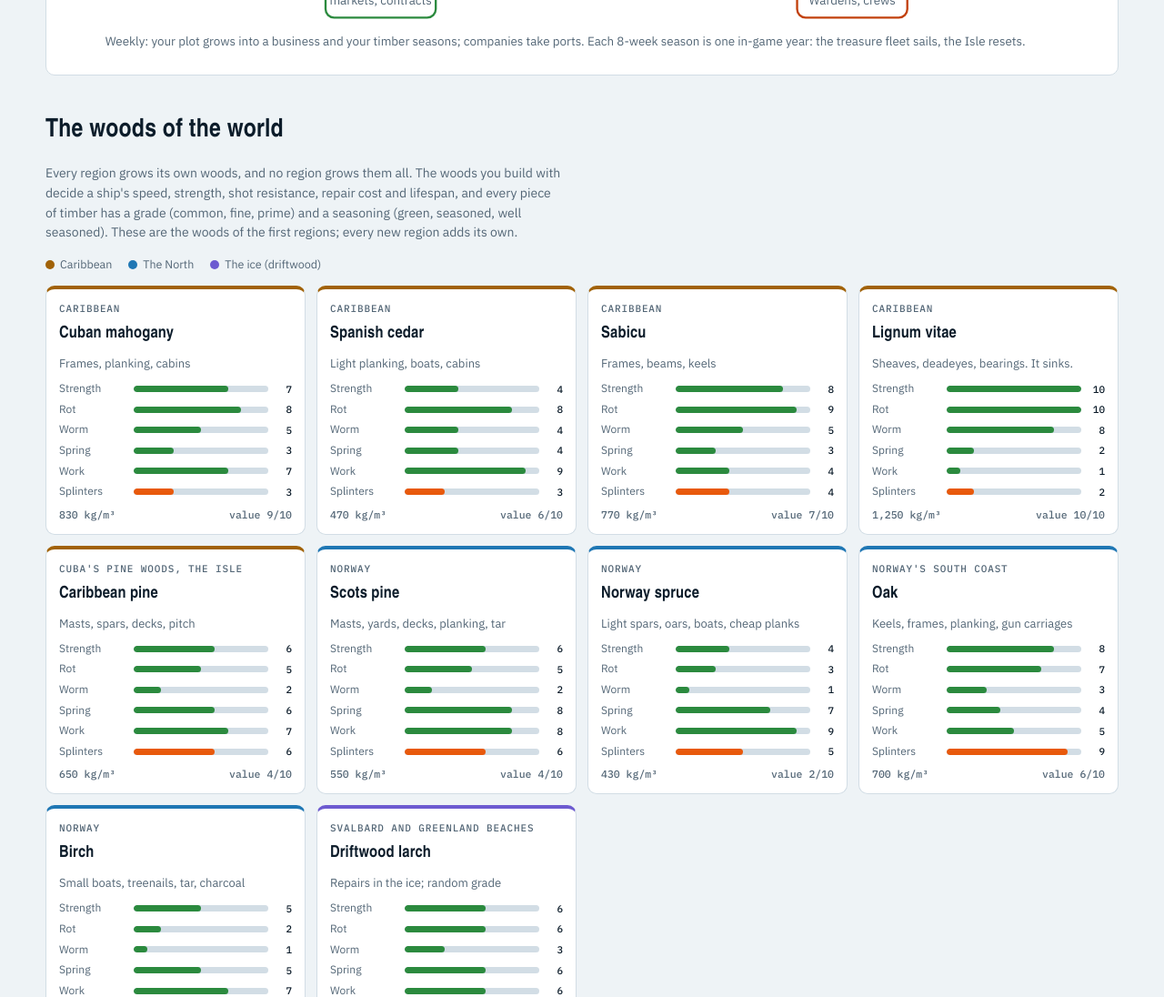
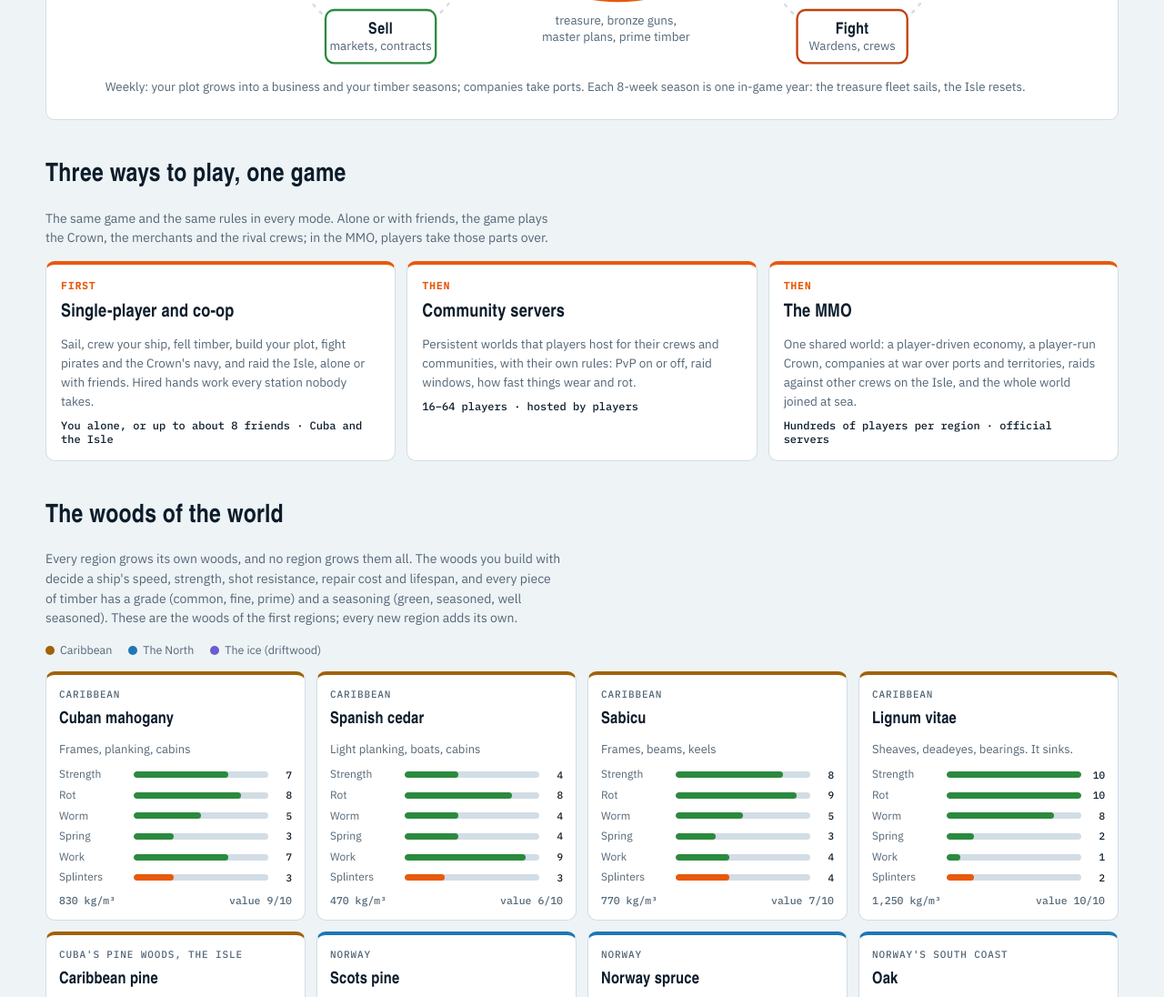
Before and after one commit to jdrexxxx/warshipx-site, a plain HTML site: page index.html in a window 1280 px wide. Shown: the part 680-1776 px from the top of the page at 91% size. Drawn offline with Linux system fonts and the light colour scheme; a web font is replaced by a local one.

Commit message:
Road map: launch order (single-player and co-op, community servers, then the MMO)

```diff
--- a/index.html
+++ b/index.html
@@ -4,7 +4,7 @@
 <meta charset="utf-8">
 <meta name="viewport" content="width=device-width, initial-scale=1, viewport-fit=cover">
 <title>WarshipX Game Map</title>
-<meta name="description" content="WarshipX is a survival MMO in the Age of Sail: crews run wooden ships built from the woods of a mini real world, raid a sealed isle, smuggle, trade and fight for land.">
+<meta name="description" content="WarshipX is a survival game in the Age of Sail: crews run wooden ships built from the woods of a mini real world, raid a sealed isle, smuggle, trade and fight for land. Single-player and co-op first, then community servers, then one shared MMO world.">
 <link rel="preconnect" href="https://fonts.googleapis.com">
 <link rel="preconnect" href="https://fonts.gstatic.com" crossorigin>
 <link rel="stylesheet" href="https://fonts.googleapis.com/css2?family=Saira+Semi+Condensed:wght@500;600;700&family=IBM+Plex+Sans:wght@400;500;600&family=IBM+Plex+Mono:wght@400;500&display=swap">
@@ -112,6 +112,15 @@ p { margin: 0; }
 .rules div { font-size: 13.5px; background: var(--panel); border: 1px solid var(--rule); border-radius: 8px; padding: 10px 12px; }
 .rules b { display: block; font-family: var(--font-display); font-size: 15px; margin-bottom: 2px; }
 
+/* three ways to play */
+.ways { display: grid; gap: 14px; }
+.waygrid { display: grid; grid-template-columns: repeat(auto-fit, minmax(260px, 1fr)); gap: 12px; }
+.way { background: var(--panel); border: 1px solid var(--rule); border-top: 4px solid var(--accent); border-radius: 10px; padding: 16px; display: grid; gap: 8px; align-content: start; min-width: 0; }
+.way .n { font: 600 11px var(--font-mono); letter-spacing: .1em; text-transform: uppercase; color: var(--accent); }
+.way h3 { font-size: 20px; }
+.way p { font-size: 13.5px; color: var(--muted); }
+.way .who { font: 500 12px var(--font-mono); color: var(--ink); }
+
 /* survival strip */
 .needs-grid { display: grid; grid-template-columns: repeat(auto-fit, minmax(200px, 1fr)); gap: 10px; }
 .need { background: var(--panel); border: 1px solid var(--rule); border-radius: 8px; padding: 12px; display: grid; gap: 4px; }
@@ -186,9 +195,9 @@ table.builds td.lo { color: var(--accent); font-weight: 600; }
 <body>
 <div class="wrap">
   <header class="head">
-    <div class="eyebrow">WarshipX · a survival MMO in the Age of Sail</div>
+    <div class="eyebrow">WarshipX · a survival game in the Age of Sail</div>
     <h1>Everything in <span>WarshipX</span></h1>
-    <p class="lead">A survival MMO in the Age of Sail (about 1500–1720), on one ocean that circles a mini version of the real world. Every ship is wood, and every region grows its own woods. One sealed island, the Isle, is run as an extraction raid. Crews run their ships by hand, in first person: the helm, the sails, the guns, the carpenter's repairs, the pumps. This page shows everything the game will have, and the road from the first beach to the whole world.</p>
+    <p class="lead">A survival MMO in the Age of Sail (about 1500–1720), on one ocean that circles a mini version of the real world. Every ship is wood, and every region grows its own woods. One sealed island, the Isle, is run as an extraction raid. Crews run their ships by hand, in first person: the helm, the sails, the guns, the carpenter's repairs, the pumps. It comes in three steps: single-player and co-op first, then community servers, then one shared MMO world. This page shows everything the game will have, and the road from the first beach to the whole world.</p>
     <div class="stats" id="stats"></div>
   </header>
 
@@ -211,6 +220,16 @@ table.builds td.lo { color: var(--accent); font-weight: 600; }
         <text x="522" y="241" text-anchor="middle" class="t-small">master plans, prime timber</text>
         <text x="40" y="288" class="t-small">Weekly: your plot grows into a business and your timber seasons; companies take ports. Each 8-week season is one in-game year: the treasure fleet sails, the Isle resets.</text>
       </svg>
+    </div>
+  </section>
+
+  <section class="ways" aria-labelledby="ways-h">
+    <h2 id="ways-h">Three ways to play, one game</h2>
+    <p class="lead" style="font-size:14px">The same game and the same rules in every mode. Alone or with friends, the game plays the Crown, the merchants and the rival crews; in the MMO, players take those parts over.</p>
+    <div class="waygrid">
+      <article class="way"><div class="n">First</div><h3>Single-player and co-op</h3><p>Sail, crew your ship, fell timber, build your plot, fight pirates and the Crown's navy, and raid the Isle, alone or with friends. Hired hands work every station nobody takes.</p><div class="who">You alone, or up to about 8 friends · Cuba and the Isle</div></article>
+      <article class="way"><div class="n">Then</div><h3>Community servers</h3><p>Persistent worlds that players host for their crews and communities, with their own rules: PvP on or off, raid windows, how fast things wear and rot.</p><div class="who">16–64 players · hosted by players</div></article>
+      <article class="way"><div class="n">Then</div><h3>The MMO</h3><p>One shared world: a player-driven economy, a player-run Crown, companies at war over ports and territories, raids against other crews on the Isle, and the whole world joined at sea.</p><div class="who">Hundreds of players per region · official servers</div></article>
     </div>
   </section>
 
@@ -242,7 +261,7 @@ table.builds td.lo { color: var(--accent); font-weight: 600; }
 
   <section class="war" aria-labelledby="smug-h">
     <h2 id="smug-h">Smuggling, piracy and the Crown</h2>
-    <p class="lead" style="font-size:14px">Smugglers run untaxed rum and tobacco and forbidden goods for the biggest profits in the game, and pirates take ships at sea. A player-run Crown and its navy hunt them both and get paid for every seizure. Everyone else lives between the two: stay honest, carry for the smugglers, or sell information.</p>
+    <p class="lead" style="font-size:14px">Smugglers run untaxed rum and tobacco and forbidden goods for the biggest profits in the game, and pirates take ships at sea. The Crown and its navy hunt them both: run by the game alone or with friends, run by players in the MMO, who get paid for every seizure. Everyone else lives between the two: stay honest, carry for the smugglers, or sell information.</p>
     <div class="flows">
       <div class="flow smug"><h3>Run contraband</h3><ol id="flowSmug"></ol></div>
       <div class="flow crown"><h3>Stop it</h3><ol id="flowCrown"></ol></div>
@@ -288,7 +307,7 @@ const FAM = {
   life:   { name: "Survival, timber, crafting & land", c: "var(--life)" },
   ships:  { name: "Ships, sail & combat", c: "var(--ships)" },
   money:  { name: "Economy, companies & the Crown", c: "var(--money)" },
-  online: { name: "Online & progression", c: "var(--online)" },
+  online: { name: "Ways to play & progression", c: "var(--online)" },
 };
 const SYS = [
   { id: "world", fam: "world", name: "World & ocean", what: "A mini Earth on one ocean: real coasts, waves and winds, climates from the tropics to the poles." },
@@ -303,7 +322,7 @@ const SYS = [
   { id: "nav", fam: "ships", name: "Navigation & signals", what: "Compass, lead line, backstaff and charts, with no longitude; flags, lanterns and guns." },
   { id: "eco", fam: "money", name: "Economy & trade", what: "Money in everything: markets, production chains, loans, insurance, the Timber Run, smuggling." },
   { id: "co", fam: "money", name: "Companies, the Crown & PvP", what: "Companies own ports and fight sieges; a player-run Crown hunts smugglers and pirates." },
-  { id: "net", fam: "online", name: "Online & servers", what: "Big shared worlds, ships handed over between servers at sea, built to run on ordinary PCs." },
+  { id: "net", fam: "online", name: "Ways to play & servers", what: "Single-player and co-op first, then community servers, then the MMO: one game, built to run on ordinary PCs." },
   { id: "prog", fam: "online", name: "Progression", what: "Grow by owning things; licences, skills, ranks and titles on top." },
 ];
 const STAGES = [
@@ -311,22 +330,26 @@ const STAGES = [
     chips: ["Real ocean waves", "Surf that breaks on the sand", "Cuba's coasts, jungle and pine woods", "The sun by latitude and season"] },
   { name: "Sea legs", play: "Row a boat and sail a sloop around Havana harbour, tacking into the wind and riding out a squall.",
     chips: ["Wind on real sails", "Walk a moving deck, climb the rigging", "Oars and sweeps"] },
-  { name: "Online at sea", play: "Crew a ship with friends: guns loaded by hand, holes plugged under fire, pumps manned, boarders beaten off.",
-    chips: ["Every station by hand", "Shot holes, flooding and sinking", "Grapples and boarding", "Muskets, pistols and swords"] },
-  { name: "The Isle", play: "The first raid: slip in by boat, loot the fortress and the lagoon, fight the Wardens and other crews, get out alive.",
-    chips: ["40-minute raids", "The Wardens' garrison", "Four ways out"] },
+  { name: "Crews at sea", play: "Crew a ship with friends or hired hands: guns loaded by hand, holes plugged under fire, pumps manned, pirates boarded.",
+    chips: ["Every station by hand", "Co-op crews and hired hands", "Pirate ships to fight", "Shot holes, flooding and sinking", "Grapples and boarding"] },
+  { name: "The Isle", play: "The first raid: slip in by boat, loot the fortress and the lagoon, fight the Wardens and rival crews, get out alive.",
+    chips: ["40-minute raids", "The Wardens' garrison", "Rival crews", "Four ways out"] },
   { name: "Life outside", play: "Fell and season your first timber, build on your plot, make your own boat, earn coin fishing and hauling.",
     chips: ["Felling and seasoning", "Plots and building", "Hand, bench and smithy", "Fishing and cooking"] },
-  { name: "Money and companies", play: "Run timber north and masts south, smuggle past the Crown, start a company and run a port.",
-    chips: ["Markets and contracts", "Production chains", "Smuggling", "Companies and ports", "Plot assaults"] },
-  { name: "Big ships", play: "Build a brigantine from Caribbean hardwood and northern masts, crew her, careen her, dive a wreck with a bell.",
-    chips: ["Shipyards", "Hired hands", "The Crown's navy", "Navigation without longitude", "Wreck and raise"] },
-  { name: "Warships and storms", play: "Take a port in a siege, raid the treasure fleet, ride out a hurricane.",
-    chips: ["Frigates and men-of-war", "Great guns and broadsides", "Territory war", "Hurricanes"] },
-  { name: "The cold", play: "Sail a whaler into the pack ice, survive a polar gale, beat the ice off a freezing ship.",
-    chips: ["Sea ice and icebergs", "Whaling and sealing", "Cold that kills"] },
-  { name: "Early Access", play: "The Caribbean with the Isle, and Norway's fjords and Svalbard, joined across the North Atlantic by the Timber Run.",
-    chips: ["Two regions and an ocean", "Ships handed over between servers at sea", "A guided first hour"] },
+  { name: "Trade, smuggling and the Crown", play: "Trade between ports, run contraband past the Crown's patrols, and defend your plot against raiders.",
+    chips: ["Markets and contracts", "Production chains", "Smuggling", "The Crown's patrols", "Raids on plots"] },
+  { name: "Big ships", play: "Build a brigantine from Caribbean hardwood, crew her, careen her, dive a wreck with a bell.",
+    chips: ["Shipyards", "Hired hands", "Revenue cutters and searches", "Navigation without longitude", "Wreck and raise"] },
+  { name: "Early Access: single-player and co-op", play: "Cuba and the Isle, alone or with up to about 8 friends.",
+    chips: ["Single-player", "Co-op crews", "A guided first hour"] },
+  { name: "Warships and storms", play: "Sail out to the Keys and the Bahamas banks, take a fort, raid the treasure fleet, ride out a hurricane.",
+    chips: ["The Keys and the Bahamas banks", "Frigates and men-of-war", "Great guns and broadsides", "Forts and sieges", "Hurricanes"] },
+  { name: "Community servers", play: "Host a persistent world for your crew and your community, with your own rules.",
+    chips: ["16–64 players", "Companies and ports", "PvP if the host wants it"] },
+  { name: "The cold and the North", play: "Norway's fjords and Svalbard: sail a whaler into the pack ice, and run hardwoods north and masts south.",
+    chips: ["Northern woods", "The Timber Run", "Sea ice and icebergs", "Whaling and sealing", "Cold that kills"] },
+  { name: "The MMO", play: "One shared world: the Caribbean and the North joined across the North Atlantic, with players running the economy and the Crown.",
+    chips: ["Player economy", "Player-run Crown", "Territory war and port sieges", "Raids against other crews", "Ships handed over between servers at sea"] },
   { name: "The world", play: "New regions one at a time, each with its own woods, sea and dangers: the British Isles first, then the Mediterranean, Arabia, Malacca, Japan, both poles and more.",
     chips: ["New regions and woods", "Galleys in the Mediterranean", "Politics at the chokepoints"] },
 ];
@@ -357,12 +380,12 @@ const F = [
   ["craft","Sawmills, powder mills, distilleries, salt pans"],["craft","Gun foundry: swivels, light guns and great guns, in iron and bronze"],
   ["craft","Shipyard hulls frame by frame, rigged and fitted, with real weight and stability"],["craft","Isle plans that are used up and can be traded"],
   ["land","Deeds and plots: cays, coastal lots, town lots, farm and forest plots"],["land","Snap-together kit in timber and stone"],["land","Materials delivered by boat, cart or mule train"],
-  ["land","Everything saved, even while you're offline"],["land","Land tax and auctions for unpaid plots"],["land","Plot assaults: take a plot by force in its owner's war window"],
+  ["land","Everything saved, even while you're offline"],["land","Land tax and auctions for unpaid plots"],["land","Raiders and plot assaults, only in the owner's war window"],
   ["land","Defences: palisades, walls, land office, watchtowers, guns, booms, hired guards"],["land","Offline protection: 3-hour war window, strongroom, safe bank, peace shields"],
   ["land","War bonds paid to the old owner"],["land","Building wind ratings, stone and storm shutters"],["land","Whaling stations and heated huts on the ice edge"],
   ["isle","The Isle: ruined town, old fortress, marble quarry, pine woods, wreck lagoon"],["isle","The Wardens: patrols, marksmen, a mortar battery, armed boats"],
   ["isle","Loot zones, iron keys and a stash"],["isle","Four ways out: your boat, the smugglers' signal, the old pier, swim to a buoy"],["isle","40-minute raid timer and the sweep"],
-  ["isle","Gear-matched raids, groups of 4, no respawns"],["isle","Diving for treasure in the wreck lagoon, with a diving bell"],["isle","Isle seasons: new areas, loot and Warden tactics"],
+  ["isle","Gear-matched raids, groups of 4, no respawns"],["isle","Raid alone or with friends against rival crews; against other players in the MMO"],["isle","Diving for treasure in the wreck lagoon, with a diving bell"],["isle","Isle seasons: new areas, loot and Warden tactics"],
   ["boats","A rowing boat and a sloop on real waves and real wind"],["boats","Shot holes, flooding and sinking"],["boats","Raft, dugout canoe, rowing boat, shallop"],
   ["boats","The sloop: the pirates' favourite"],["boats","Brigantine, fluyt and galleon"],["boats","Shipyards, slipways and careening beaches"],["boats","Hired hands at empty stations"],
   ["boats","Wreck and raise: salvage big ships within 48 hours"],["boats","Fire, the powder magazine and damage control"],["boats","Frigate and man-of-war"],
@@ -374,23 +397,23 @@ const F = [
   ["sail","Hired hands, wages, morale and articles"],["sail","Sails and rigging that tear, chafe and rot"],
   ["combat","Muskets, pistols, swords and swivel guns"],["combat","Grapples, boarding nets and fights across the decks"],["combat","Grenadoes and breastplates"],
   ["combat","Crocodiles in the Isle's southern swamp"],["combat","Light guns: round, chain, bar and grape shot"],["combat","Prize capture at the prize court"],
-  ["combat","Pirate crews in lawless waters"],["combat","Great guns, broadsides and raking; forts, mortars and fire ships"],["combat","Port sieges, 20 v 20 and 30 v 30"],
+  ["combat","AI pirate ships in lawless waters"],["combat","Great guns, broadsides and raking; forts, mortars and fire ships"],["combat","Port sieges, 20 v 20 and 30 v 30"],
   ["combat","Polar bears on Svalbard and Greenland shores"],
   ["nav","Compass, lead line, log line and backstaff"],["nav","Dead reckoning: a circle of doubt, with no longitude"],["nav","Charts and rutters you fill in and trade"],
   ["nav","Signals: flags, lanterns, guns; news travels with ships"],["nav","Weather signs and the weather glass"],["nav","Rescue with boats, signal guns and fires"],
-  ["eco","Havana freeport and starter jobs: fishing, hauling, timber"],["eco","Port markets with order books and price history"],
+  ["eco","Havana freeport and starter jobs: fishing, hauling, timber"],["eco","Port markets with order books and price history"],["eco","NPC merchants and market makers keep every port trading; players take over in the MMO"],
   ["eco","Contracts with escrow: hauls, escorts, tows, rescues, timber orders"],["eco","Counting houses, loans and bottomry"],["eco","Insurance priced on risk and on your hull's woods"],
   ["eco","Taxes, fees and the Crown's stamp duty"],["eco","Smuggling: untaxed rum, tobacco and forbidden goods"],["eco","Dirty coin and laundering through player businesses"],
   ["eco","Notoriety, warrants and a price on your head"],["eco","Hidden holds, false colours and forged papers"],["eco","Salvage and wrecks after storms"],
   ["eco","The treasure fleet: escort it or raid it"],["eco","Whaling and sealing: oil, baleen, ivory; ice pilot contracts"],
   ["eco","World trade routes: the Timber Run, the Rum Run, the Mast Run, the Spice Run, the Silver Run, round the Cape and the Horn"],
   ["co","Companies (up to 50) and alliances (up to 3), with articles"],["co","Player ports: taxes, docking rules, contraband lists, havens"],["co","PvP zones, outlaws and bounties"],
-  ["co","War bonds and 7-day peace shields"],["co","The Crown's own squadron, always on patrol"],["co","The Crown: a player-run navy and customs in every region"],
+  ["co","War bonds and 7-day peace shields"],["co","The Crown's own squadron, always on patrol"],["co","The Crown: run by the game alone or with friends, by players in the MMO"],
   ["co","Stop and rummage, seizures, impounds, arrests and jail"],["co","Revenue cutters and the watchtower network"],["co","Crown elections each season; the smuggling war story"],
   ["co","Territories with control points: tax, timber rights, permits"],["co","Territory war: declare, build a beachhead, fight 20 v 20 or 30 v 30"],["co","Weekly port siege windows"],
   ["co","Politics at the chokepoints: Gibraltar, Hormuz, Malacca, the isthmus"],
-  ["net","Dedicated servers"],["net","Big shared region servers"],["net","Ships handed over between servers at sea"],["net","Anti-cheat and protected hosting"],
-  ["net","Optional fresh-start worlds"],["net","In-game voice: ship, company and proximity, with mute and report"],["net","Built to run on ordinary gaming PCs"],
+  ["net","Single-player on your own PC, with pause"],["net","Co-op with up to about 8 friends"],["net","Community servers for 16–64 players, hosted by players"],
+  ["net","The MMO: official shared worlds, region by region"],["net","Ships handed over between servers at sea"],["net","Anti-cheat and protected hosting"],["net","Optional fresh-start worlds"],["net","In-game voice: ship, company and proximity, with mute and report"],["net","Built to run on ordinary gaming PCs"],
   ["prog","Isle rank each season"],["prog","Skills by doing (small bonuses, at most 15 %)"],["prog","Company tiers and port reputation"],
   ["prog","Licences: Skipper, Master, Captain, Commodore"],["prog","Crown ranks: officer to Governor"],["prog","Ice endorsement for polar waters"],
   ["prog","Your first hours: a guided start on a Havana quay"],["prog","Explorer log: titles, flags, figureheads, sail colours"],
@@ -482,8 +505,8 @@ const FLOW_SMUG = [
   ["Launder", "Contraband pays dirty coin. Clean it through taverns, inns and trading houses, and lose a fifth of it doing so."],
 ];
 const FLOW_CROWN = [
-  ["Take a commission", "Players run each region's Crown (fictional names, like the Azure Crown): officers to Governor, top posts elected every season. Officers leave their company for the term."],
-  ["Patrol", "Revenue cutters and sloops-of-war, booms at the chokepoints, watchtowers and informers. A world-run squadron always patrols too."],
+  ["Take a commission", "In the MMO, players run each region's Crown (fictional names, like the Azure Crown): officers to Governor, top posts elected every season. Alone or with friends, the game runs it."],
+  ["Patrol", "Revenue cutters and sloops-of-war, booms at the chokepoints, watchtowers and informers. The Crown's own squadron always patrols too."],
   ["Stop and rummage", "Order a ship to heave to in Crown waters and search her, without becoming an outlaw. A clean search pays the trader."],
   ["Raid", "With a warrant built from notoriety and evidence, raid boiling houses and stores inside their war windows."],
   ["Get paid", "Duty pay plus 40 % of every fine. Seized contraband is destroyed, never sold."],
```
